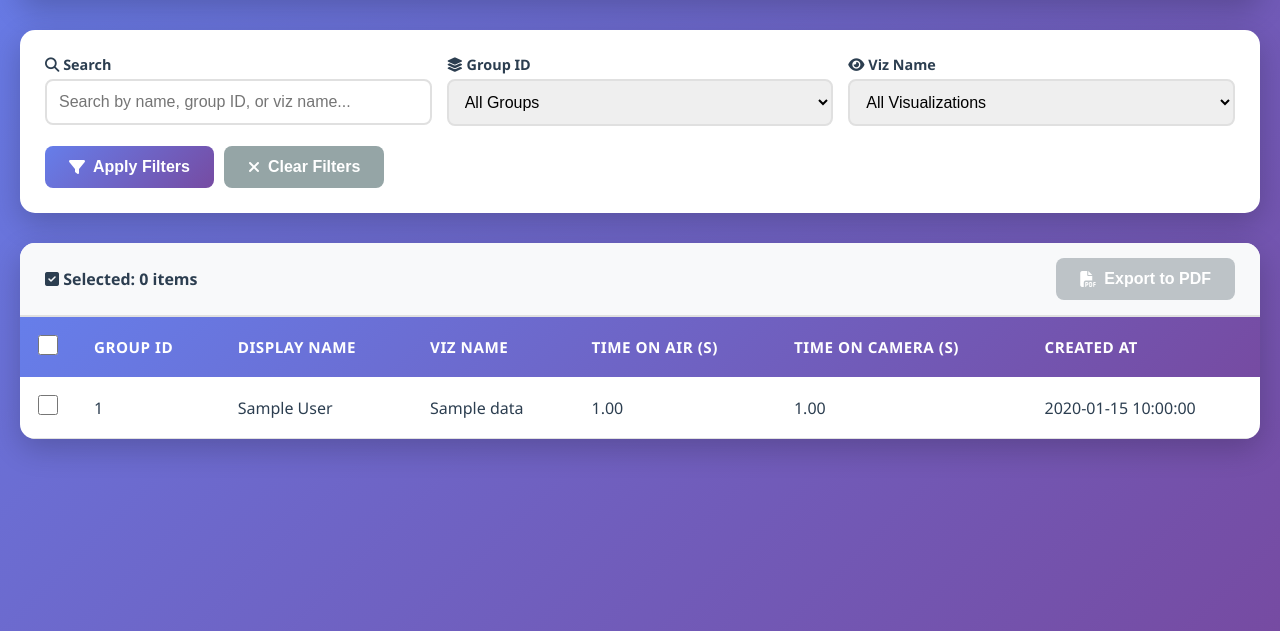
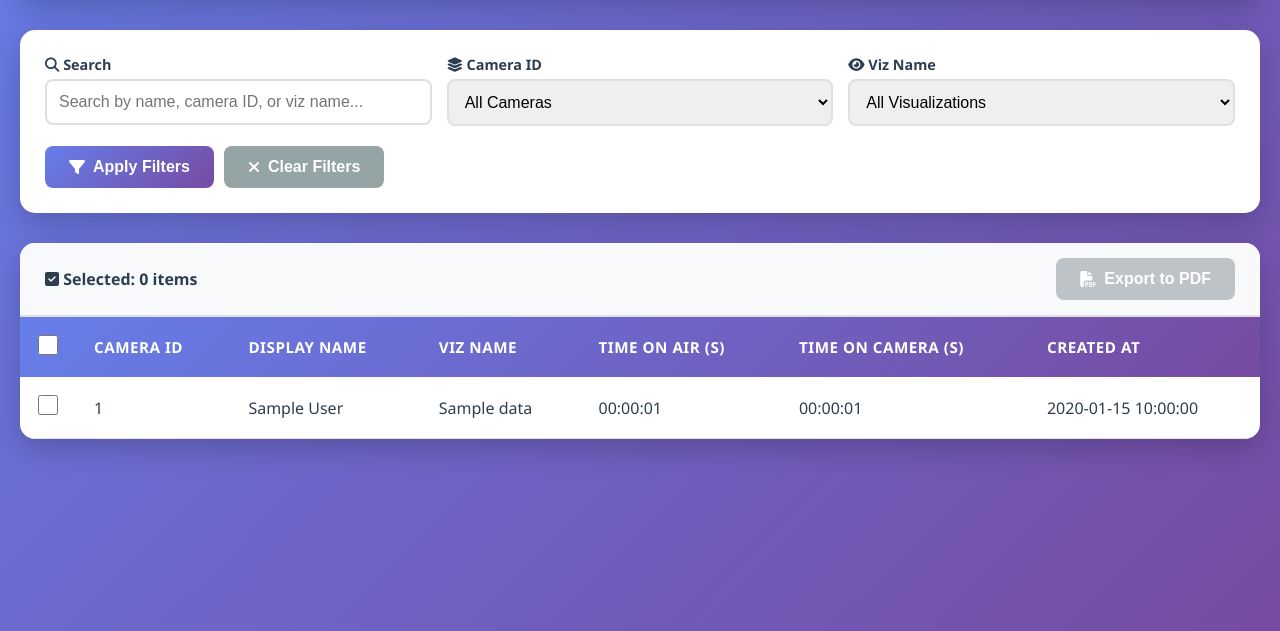
Before and after one commit to sipho-mancam/viz_logs_website, a Django app: page / in a window 1280 px wide. Shown: the part 169-800 px from the top of the page. Run offline with Django 4.2, Linux system fonts and the light colour scheme; tables that the repository leaves empty hold one stand-in row (values such as "Sample post").

Commit message:
Added time formatting and removed the continuous refresh

```diff
--- a/viz_logs/viz/templates/viz/index.html
+++ b/viz_logs/viz/templates/viz/index.html
@@ -1,4 +1,5 @@
 {% load static %}
+{% load time_filters %}
 <!DOCTYPE html>
 <html lang="en">
 <head>
@@ -348,12 +349,12 @@
                 <div class="filters">
                     <div class="filter-group">
                         <label for="search"><i class="fas fa-search"></i> Search</label>
-                        <input type="text" id="search" name="search" value="{{ search }}" placeholder="Search by name, group ID, or viz name...">
+                        <input type="text" id="search" name="search" value="{{ search }}" placeholder="Search by name, camera ID, or viz name...">
                     </div>
                     <div class="filter-group">
-                        <label for="group_id"><i class="fas fa-layer-group"></i> Group ID</label>
+                        <label for="group_id"><i class="fas fa-layer-group"></i> Camera ID</label>
                         <select id="group_id" name="group_id">
-                            <option value="">All Groups</option>
+                            <option value="">All Cameras</option>
                             {% for group in all_group_ids %}
                             <option value="{{ group }}" {% if group_id_filter == group %}selected{% endif %}>{{ group }}</option>
                             {% endfor %}
@@ -398,7 +399,7 @@
                         <th class="checkbox-cell">
                             <input type="checkbox" id="selectAll" onchange="toggleSelectAll(this)">
                         </th>
-                        <th>Group ID</th>
+                        <th>Camera ID</th>
                         <th>Display Name</th>
                         <th>Viz Name</th>
                         <th>Time on Air (s)</th>
@@ -415,8 +416,8 @@
                         <td>{{ item.group_id }}</td>
                         <td>{{ item.display_name|default:"N/A" }}</td>
                         <td>{{ item.viz_name|default:"N/A" }}</td>
-                        <td>{{ item.time_on_air|floatformat:2|default:"N/A" }}</td>
-                        <td>{{ item.time_on_camera|floatformat:2|default:"N/A" }}</td>
+                        <td>{{ item.time_on_air|format_time_duration }}</td>
+                        <td>{{ item.time_on_camera|format_time_duration }}</td>
                         <td>{{ item.created_at|date:"Y-m-d H:i:s" }}</td>
                     </tr>
                     {% endfor %}
@@ -469,10 +470,6 @@
             });
             updateSelection();
         }
-
-        setInterval(() => {
-
-        }, 5000);
 
         function updateSelection() {
             const checkboxes = document.querySelectorAll('.row-checkbox:checked');
--- /dev/null
+++ b/viz_logs/viz/templatetags/time_filters.py
@@ -0,0 +1,17 @@
+from django import template
+import datetime
+
+register = template.Library()
+
+@register.filter
+def format_time_duration(seconds):
+    if seconds is None:
+        return "N/A"
+    try:
+        seconds = float(seconds)
+        hours = int(seconds // 3600)
+        minutes = int((seconds % 3600) // 60)
+        secs = int(seconds % 60)
+        return f"{hours:02d}:{minutes:02d}:{secs:02d}"
+    except (ValueError, TypeError):
+        return "00:00:00"
--- a/viz_logs/viz/views.py
+++ b/viz_logs/viz/views.py
@@ -37,7 +37,7 @@ def index(request):
         queryset = queryset.filter(viz_name=viz_name_filter)
 
     # Get top 10 latest
-    viz_data = queryset[:10]
+    viz_data = queryset[:20]
 
     # Get unique values for filters
     all_group_ids = VizData.objects.values_list('group_id', flat=True).distinct()
```
